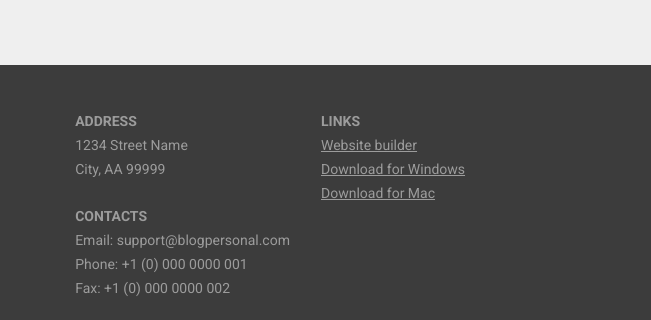
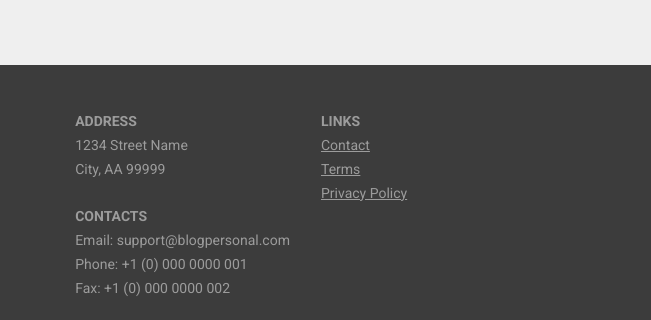
Before and after one commit to kirasiris/demo4, a plain HTML site: page index.html in a window 1280 px wide. Shown: the part 3563-3883 px from the top of the page, 629-1280 px from the left. Drawn offline with Linux system fonts and the light colour scheme.

Commit message:
Update index.html

```diff
--- a/index.html
+++ b/index.html
@@ -524,7 +524,14 @@ Email: support@blogpersonal.com<br>
 Phone: +1 (0) 000 0000 001<br>
 Fax: +1 (0) 000 0000 002</p>
                     </div>
-                    <div class="col-sm-6"><p class="bp-contacts__text"><strong>LINKS</strong></p><ul class="bp-contacts__list"><li><a class="bp-contacts__link text-gray" href="https://blogpersonal.net/">Website builder</a></li><li><a class="bp-contacts__link text-gray" href="https://blogpersonal.net/blogpersonal-free-win.zip">Download for Windows</a></li><li><a class="bp-contacts__link text-gray" href="https://blogpersonal.net/blogpersonal-free-mac.zip">Download for Mac</a></li></ul></div>
+                    <div class="col-sm-6">
+                      <p class="bp-contacts__text"><strong>LINKS</strong></p>
+                      <ul class="bp-contacts__list">
+                        <li><a class="bp-contacts__link text-gray" href="https://blogpersonal.net/">Contact</a></li>
+                        <li><a class="bp-contacts__link text-gray" href="https://blogpersonal.net/">Terms</a></li>
+                        <li><a class="bp-contacts__link text-gray" href="https://blogpersonal.net/">Privacy Policy</a></li>
+                      </ul>
+                  </div>
                 </div>
             </div>
         </div>
```
